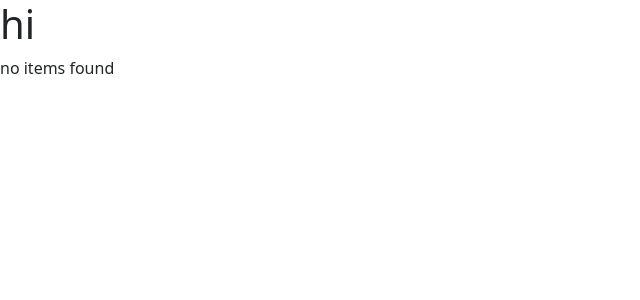
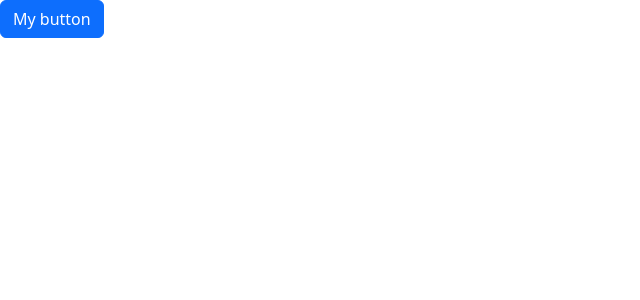
Before and after one commit to BWouterse/react-app, a React (Vite) app: page / in a window 1280 px wide. Shown: the top 300 px of the page, without its empty margins (0-640 px from the left). Built offline with nearby package versions, Linux system fonts and the light colour scheme.

Commit message:
React testing mostly done, still want to add different pages and see how that works

```diff
--- a/package.json
+++ b/package.json
@@ -26,4 +26,6 @@
     "typescript": "^5.2.2",
     "vite": "^5.2.0"
   }
+
+
 }
--- a/src/App.tsx
+++ b/src/App.tsx
@@ -1,8 +1,24 @@
 import ListGroup from "./components/ListGroup";
+import Alert from "./components/Alert";
+import Button from "./components/Button";
+import { useState } from "react";
+function App() {
+  // let list = ["magnum", "lick", "stegel", "loid", "charmander"];
 
+  // const handleSelectItem = (item:string) =>{
+  //   console.log(item)
+  // }
+  //<ListGroup list={list} heading="Things" onSelectItem={handleSelectItem}/>
 
-function App(){
-  return <div><ListGroup /></div>
+  const [alertVisible, setAlertVisibility] = useState(false);
+  return (
+    <div>
+      {alertVisible && (
+        <Alert onClose={() => setAlertVisibility(false)}>My Alert</Alert>
+      )}
+      <Button onClick={() => setAlertVisibility(true)}>My button</Button>
+    </div>
+  );
 }
 
 export default App;
--- /dev/null
+++ b/src/components/Alert.tsx
@@ -0,0 +1,24 @@
+import React, { ReactNode } from "react";
+
+interface AlertProps {
+  //children: string; here we are saying if we want to use the component with a child like: <Alert>hi</Alert> it needs to be a string but as you can imagine we also want to pass html maybe
+  children: ReactNode; //using reactNode makes it so you can use html in a child like <Alert>hi<span>world</span></Alert>
+  onClose?: () => void;
+}
+
+const Alert = ({ children, onClose }: AlertProps) => {
+  return (
+    <div className="alert alert-primary alert-dismissible">
+      {children}
+      <button
+        type="button"
+        className="btn-close"
+        data-bs-dismiss="alert"
+        aria-label="Close"
+        onClick={onClose}
+      ></button>
+    </div>
+  );
+};
+
+export default Alert;
--- /dev/null
+++ b/src/components/Button.tsx
@@ -0,0 +1,17 @@
+import React from "react";
+
+interface ButtonProps {
+  children: string;
+  colour?: "primary" | "secondary" | "succes" | "danger"; //? makes the prop optional
+  onClick: () => void;
+}
+
+const Button = ({ children, onClick, colour = "primary" }: ButtonProps) => {
+  return (
+    <button className={"btn btn-" + colour} onClick={onClick}>
+      {children}
+    </button>
+  );
+};
+
+export default Button;
--- a/src/components/ListGroup.tsx
+++ b/src/components/ListGroup.tsx
@@ -1,18 +1,48 @@
 import { Fragment } from "react/jsx-runtime";
+import { MouseEvent } from "react";
+import { useState } from "react";
 
-let list = ["magnum", "lick", "stegel", "loid", "charmander"];
+//let selectedIndex = -1; //in React we cannot in code just overwite this by saying selectedindex = index in an on click event
 
-list = [];
+// const [selectedIndex, setSelectedIndex] = useState(-1);    this is not allowed to be here
+interface ListGroupProps {
+  list: string[];
+  heading: string;
+  onSelectItem: (item: string) => void;
+}
 
-function ListGroup() {
+// const message = list.length=== 0 ? <p>no items found</p> : null
 
+// const getMessage = () =>{
+//   // return list.length=== 0 ? <p>no items found</p> : null
+//   return list.length === 0 && <p>no items found</p> //it is a shorter way of writing the above, because if not null it wont even get to the && statement
+// }
+
+//event handler
+const handleClick = (event: MouseEvent) => console.log(event);
+
+function ListGroup({ list, heading, onSelectItem }: ListGroupProps) {
+  const [selectedIndex, setSelectedIndex] = useState(-1); //you cannot have a Hook outside of the component, the component being this function
   return (
     <>
-      <h1>hi</h1>
-      {list.length=== 0 ? <p>no items found</p> : null}
+      <h1>{heading}</h1>
+      {/* {getMessage()} //instead of having {list.length=== 0 ? <p>no items found</p> : null} we will make it a const and then parse it */}
       <ul className="list-group">
-        {list.map((listItem) => (
-          <li key={listItem}>{listItem}</li>
+        {list.map((listItem, index) => (
+          <li
+            className={
+              selectedIndex === index
+                ? "list-group-item active"
+                : "list-group-item"
+            }
+            onClick={() => {
+              setSelectedIndex(index);
+              onSelectItem(listItem);
+            }}
+            key={listItem}
+          >
+            {listItem}
+          </li>
         ))}
       </ul>
     </>
```
Also changed, not shown: src/main.tsx (+8 -7 lines).
